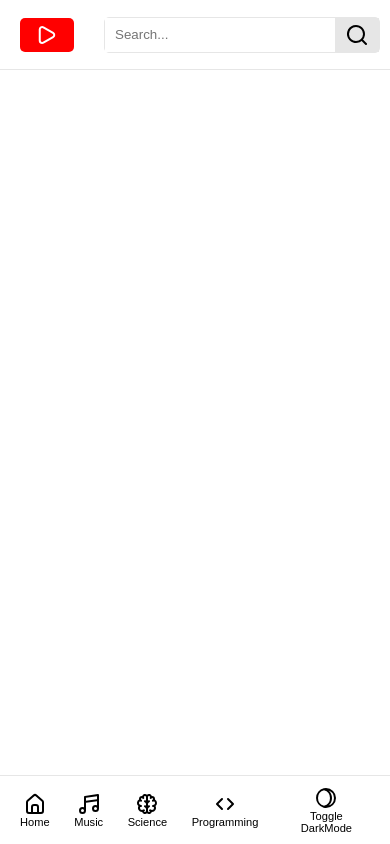
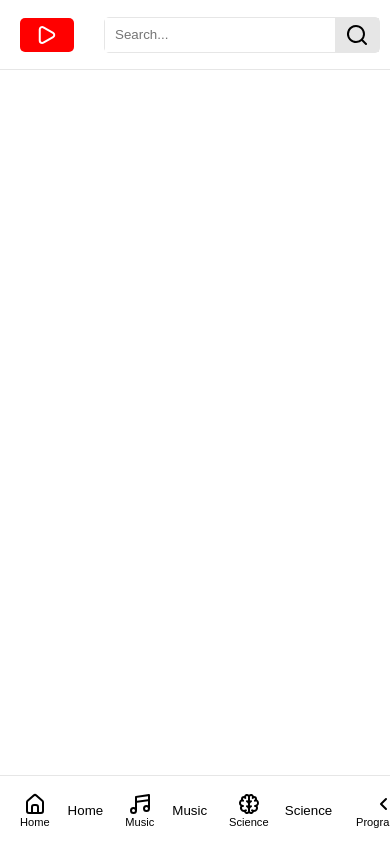
Before and after one commit to Zack1808/yt-clone, a React (Create React App) app: page / in a window 390 px wide. Built offline with nearby package versions, Linux system fonts and the light colour scheme.

Commit message:
Added SideBar toggle mode

```diff
--- a/src/components/App.js
+++ b/src/components/App.js
@@ -1,4 +1,4 @@
-import React from "react";
+import React, { useState } from "react";
 
 // Importing the costume components
 import Header from "./Header";
@@ -9,10 +9,13 @@ import SideBar from "./SideBar";
 
 // Creating the App component
 const App = () => {
+  // Setting up state
+  const [sidebar, setSidebar] = useState(true);
+
   return (
     <div className="app-container">
-      <Header />
-      <SideBar />
+      <Header toggle={setSidebar} />
+      <SideBar active={sidebar} />
     </div>
   );
 };
--- a/src/components/Header.js
+++ b/src/components/Header.js
@@ -8,11 +8,14 @@ import Search from "./Search";
 import "../css/Header.css";
 
 // creating the Header component
-const Header = () => {
+const Header = ({ toggle }) => {
   return (
     <div className="header-container">
       <div className="button-container">
-        <button className="menu">
+        <button
+          className="menu"
+          onClick={() => toggle((prevState) => !prevState)}
+        >
           <UilBars />
         </button>
         <button>
--- a/src/components/SideBar.js
+++ b/src/components/SideBar.js
@@ -11,43 +11,43 @@ import {
 import "../css/SideBar.css";
 
 // Creating the SideBar component
-const SideBar = () => {
+const SideBar = ({ active }) => {
   return (
     <div className="sidebar-container">
-      <button>
+      <button className={!active && "active"}>
         <div className="icon">
           <UilEstate />
-          <small>Home</small>
+          <small className={!active && "active"}>Home</small>
         </div>
-        <span>Home</span>
+        <span className={active && "active"}>Home</span>
       </button>
-      <button>
+      <button className={!active && "active"}>
         <div className="icon">
           <UilMusic />
-          <small>Music</small>
+          <small className={!active && "active"}>Music</small>
         </div>
-        <span>Music</span>
+        <span className={active && "active"}>Music</span>
       </button>
-      <button>
+      <button className={!active && "active"}>
         <div className="icon">
           <UilBrain />
-          <small>Science</small>
+          <small className={!active && "active"}>Science</small>
         </div>
-        <span>Science</span>
+        <span className={active && "active"}>Science</span>
       </button>
-      <button>
+      <button className={!active && "active"}>
         <div className="icon">
           <UilArrow />
-          <small>Programming</small>
+          <small className={!active && "active"}>Programming</small>
         </div>
-        <span>Programming</span>
+        <span className={active && "active"}>Programming</span>
       </button>
-      <button>
+      <button className={!active && "active"}>
         <div className="icon">
           <UilMoonEclipse />
-          <small>Toggle DarkMode</small>
+          <small className={!active && "active"}>Toggle DarkMode</small>
         </div>
-        <span>Toggle DarkMode</span>
+        <span className={active && "active"}>Toggle DarkMode</span>
       </button>
     </div>
   );
--- a/src/css/SideBar.css
+++ b/src/css/SideBar.css
@@ -32,8 +32,17 @@
   justify-content: center;
 }
 
-small {
+small,
+span {
   display: none;
+}
+
+.active {
+  display: flex;
+}
+
+button.active {
+  justify-content: center;
 }
 
 @media (max-width: 1000px) {
@@ -41,7 +50,7 @@ small {
     height: auto;
     flex-direction: row;
     width: 100%;
-    justify-content: space-between;
+    justify-content: space-around;
     border-right: 0;
     padding: 10px 20px;
     border-top: 1px solid var(--border-light);
```
